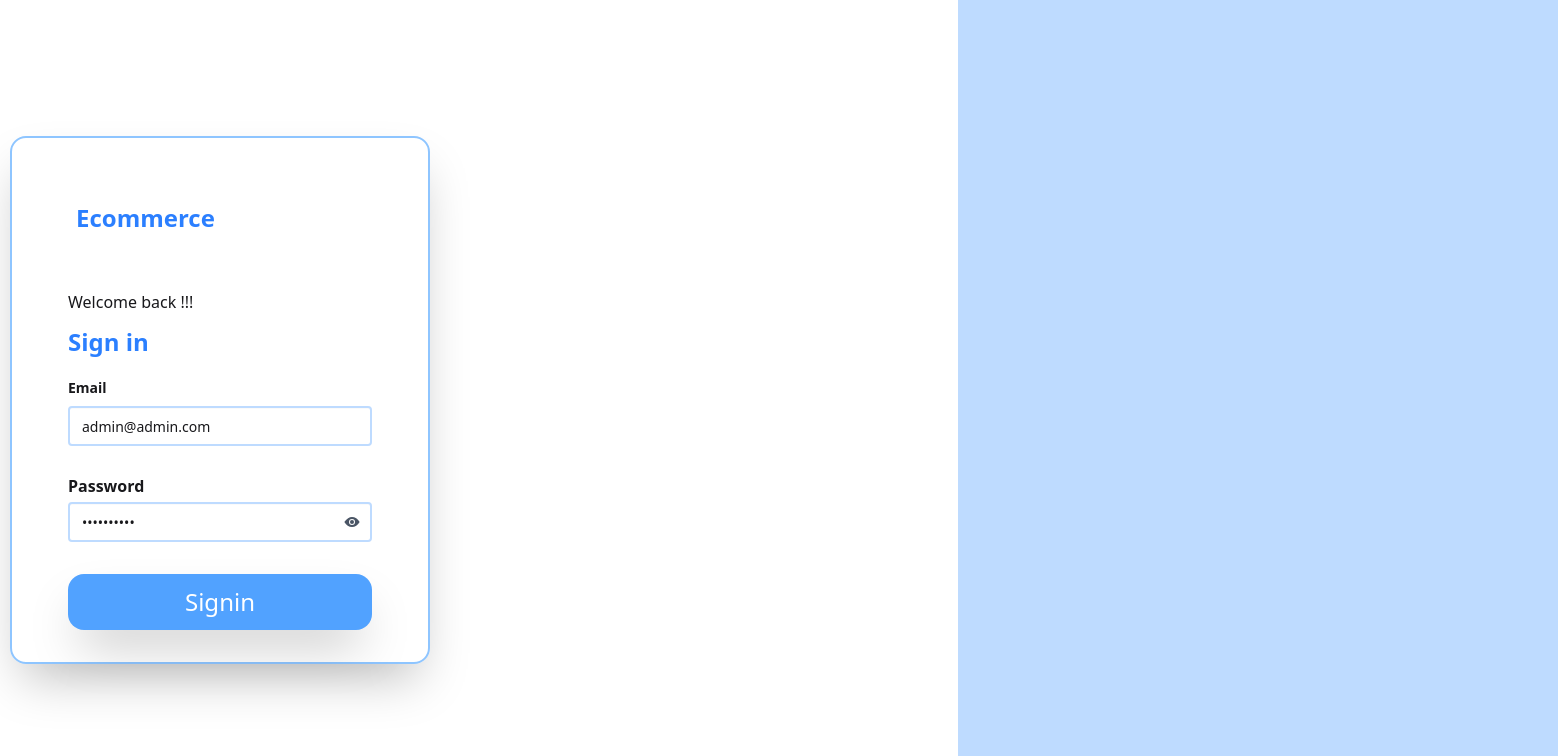
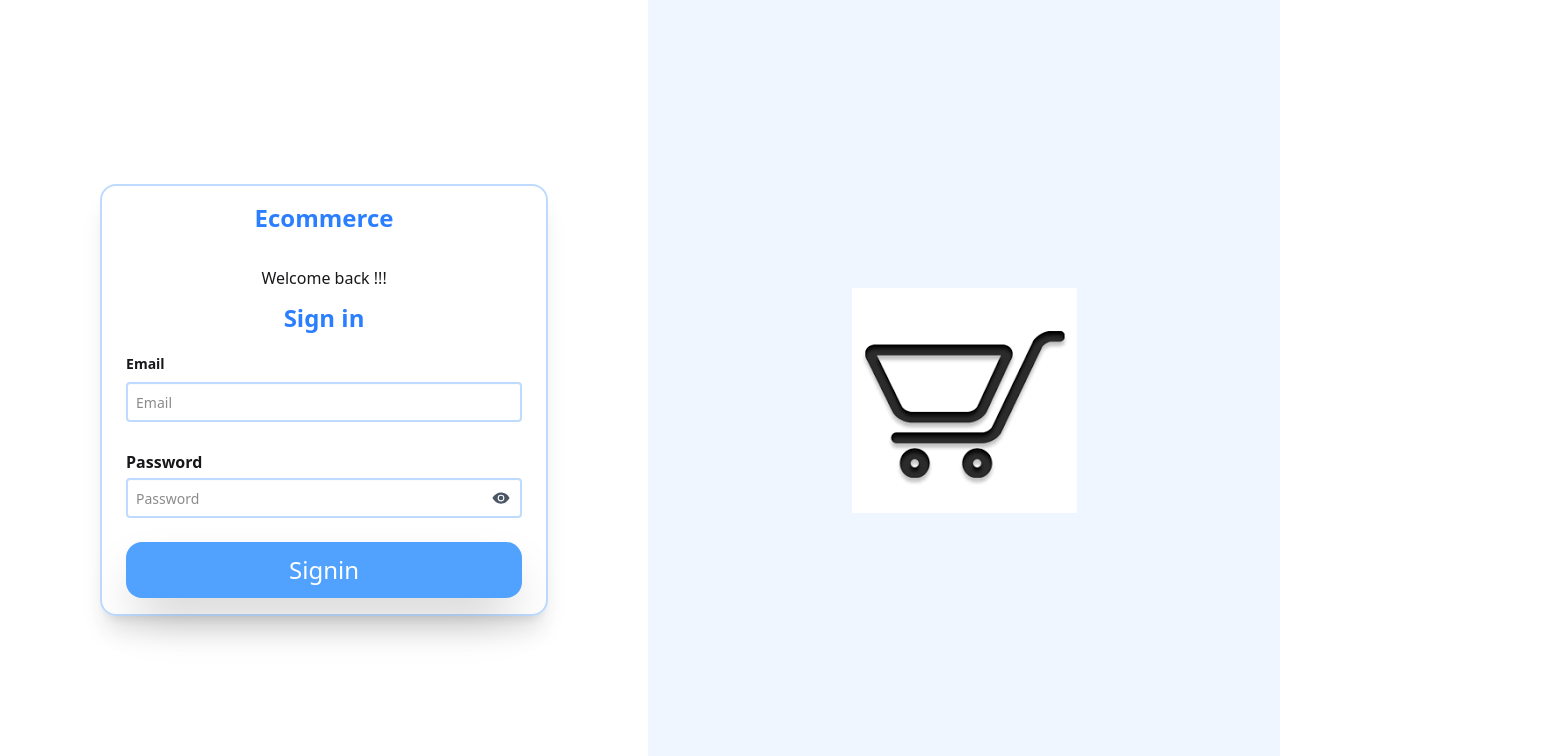
Before and after one commit to daudahme/Ecommerce, a React (Vite) app: page / in a window 1280 px wide. Shown: the top 756 px of the page, 1558 px wide, since content can reach past the window. Built offline with nearby package versions, Linux system fonts and the light colour scheme; no server answers.

Commit message:
reponsice form

```diff
--- a/src/App.jsx
+++ b/src/App.jsx
@@ -1,10 +1,10 @@
 import React from 'react';
 import { Route, Routes, Navigate } from 'react-router-dom';
-import Login from './pages/Login';
 import MainDashboardpage from './pages/MainDashboardpage';
 import { useAuthState } from "react-firebase-hooks/auth";
 import { auth } from './Context/UseFireBase';
 import Stylishlogin from './pages/Stylishlogin';
+import ResponsiveForm from './pages/responsiveForm';
 
 const App = () => {
   const [user, loading] = useAuthState(auth);
@@ -12,13 +12,14 @@ const App = () => {
   if (loading) return <p className='flex justify-center items-center text-4xl my-56'>Loading...........</p>;
 
   return (
-    <div className="flex justify-center items-center ">
+    <div className=" ">
       <Routes>
         {/* Redirect to Dashboard if user is logged in, otherwise show Login */}
-        <Route path="/" element={user ? <Navigate to="/dashboard" /> : <Stylishlogin />} />
+        <Route path="/" element={user ? <Navigate to="/dashboard" /> : <ResponsiveForm />} />
 
         {/* Protected Route: Only logged-in users can access Dashboard */}
         <Route path="/dashboard" element={user ? <MainDashboardpage /> : <Navigate to="/" />} />
+
 
       </Routes>
     </div>
--- a/src/index.css
+++ b/src/index.css
@@ -1,2 +1,8 @@
 @import "tailwindcss";
 @plugin "daisyui";
+
+
+.b{
+    border: 2px solid red;
+
+}
--- /dev/null
+++ b/src/pages/ResponsiveForm.jsx
@@ -0,0 +1,103 @@
+import React, { useState } from "react";
+import { signinwithEmail } from "../Context/UseFireBase";
+import { useNavigate } from "react-router-dom";
+import { toastMessage } from "../UI/toastMessage";
+import { IoEye, IoEyeOff } from "react-icons/io5";
+import cartformright from "../assets/cartformright.png";
+
+const ResponsiveForm = () => {
+  const [showPassword, setShowPassword] = useState(false);
+  const [email, setEmail] = useState("");
+  const [password, setPassword] = useState("");
+  const [loading, setLoading] = useState(false);
+  const navigate = useNavigate();
+
+  const SigninwithEmail = async () => {
+    setLoading(true);
+    try {
+      await signinwithEmail(email, password);
+      toastMessage("Welcome to admin", "success");
+      setEmail("");
+      setPassword("");
+      navigate("/dashboard");
+    } catch (error) {
+      toastMessage("Invalid credentials", "error");
+    } finally {
+      setLoading(false);
+    }
+  };
+
+  return (
+    <div className="flex flex-col lg:flex-row h-screen">
+
+      <div className="w-full flex items-center justify-center px-6 sm:px-4">
+        <div className="border-2 border-blue-200 shadow-xl max-w-md w-full sm:w-[320px] md:w-[400px] lg:w-[480px] rounded-2xl p-6 sm:p-4">
+          <div className="text-center text-2xl text-blue-500 font-bold">Ecommerce</div>
+
+          <div className="px-6 sm:px-2">
+            <div className="pt-8 mb-3 text-center">Welcome back !!!</div>
+            <div className="text-2xl font-semibold text-blue-500 mb-3 text-center">Sign in</div>
+
+            <div className="mb-4">
+              <fieldset className="fieldset">
+                <legend className="fieldset-legend text-sm">Email</legend>
+                <input
+                  type="text"
+                  className="input w-full focus:outline focus:outline-blue-400 border-2 border-blue-200 hover:bg-blue-50 p-2"
+                  placeholder="Email"
+                  value={email}
+                  onChange={(e) => setEmail(e.target.value)}
+                />
+              </fieldset>
+            </div>
+
+            {/* Password Input */}
+            <div>
+              <fieldset className="relative rounded-lg">
+                <legend className="fieldset-legend">Password</legend>
+                <div className="relative">
+                  <input
+                    type={showPassword ? "text" : "password"}
+                    className="input w-full hover:bg-blue-50 border-2 border-blue-200 focus:outline focus:outline-blue-400 p-2"
+                    placeholder="Password"
+                    value={password}
+                    onChange={(e) => setPassword(e.target.value)}
+                  />
+
+                  {/* Eye Icon (Toggle Password) */}
+                  <span
+                    className="absolute right-3 top-1/2 transform -translate-y-1/2 text-gray-600 cursor-pointer"
+                    onClick={() => setShowPassword(!showPassword)}
+                  >
+                    {showPassword ? <IoEyeOff size={18} /> : <IoEye size={18} />}
+                  </span>
+                </div>
+              </fieldset>
+            </div>
+
+
+            <div>
+              <button
+                onClick={SigninwithEmail}
+                disabled={loading}
+                className={`mt-6 w-full px-4 py-3 bg-blue-400 text-2xl text-white rounded-2xl shadow-2xl flex justify-center items-center gap-2 transition-all ${
+                  loading ? "opacity-50 cursor-not-allowed" : "hover:scale-95 hover:bg-blue-300"
+                }`}
+              >
+                <span>Signin</span>
+                {loading && <span className="animate-spin border-2 border-white border-t-transparent rounded-full w-6 h-6"></span>}
+              </button>
+            </div>
+          </div>
+        </div>
+      </div>
+
+
+      <div className="hidden lg:flex w-full h-screen bg-blue-50 items-center justify-center">
+        <img src={cartformright} alt="Shopping Cart" className="max-h-[200px] md:max-h-[250px] lg:max-h-[300px]" />
+      </div>
+    </div>
+  );
+};
+
+export default ResponsiveForm;
--- a/src/pages/Stylishlogin.jsx
+++ b/src/pages/Stylishlogin.jsx
@@ -27,6 +27,8 @@ const Stylishlogin = () => {
     };
   return (
     <div className='flex justify-between items-center gap-80'>
+        <div className='w-[50%]'>
+
      <div className='form border-blue-300 border-2 shadow-2xl w-[420px] rounded-2xl ml-72 '>
         <div className='pt-16 pl-16 pr-96  text-2xl text-blue-500 font-bold '>
             Ecommerce
@@ -77,7 +79,8 @@ const Stylishlogin = () => {
       </div>
         </div>
      </div>
-     <div className='right'>
+        </div>
+     <div className='right w-[50%]'>
         <div className='bg-blue-200 w-[600px] h-screen ml-52  '>
 
         </div>
```
Also changed, not shown: src/assets/cartformright.png.
